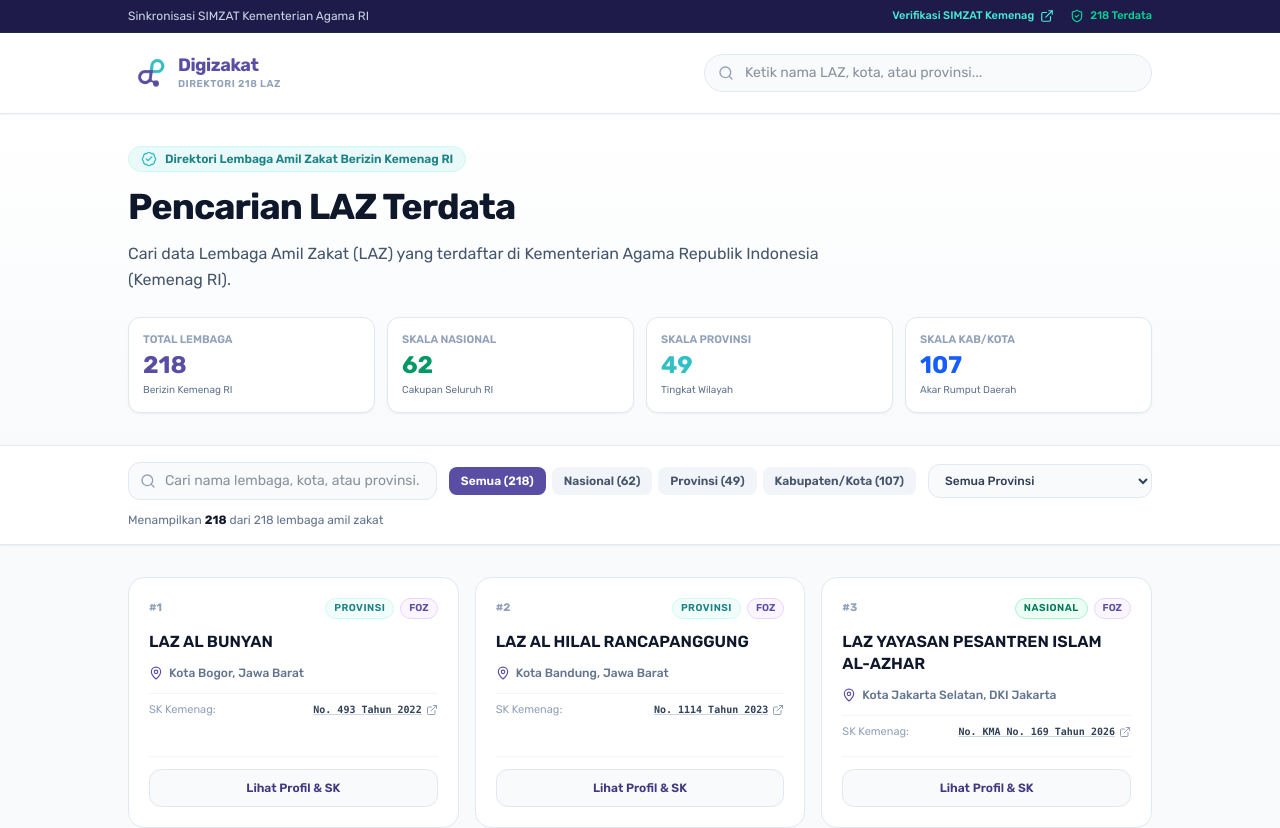
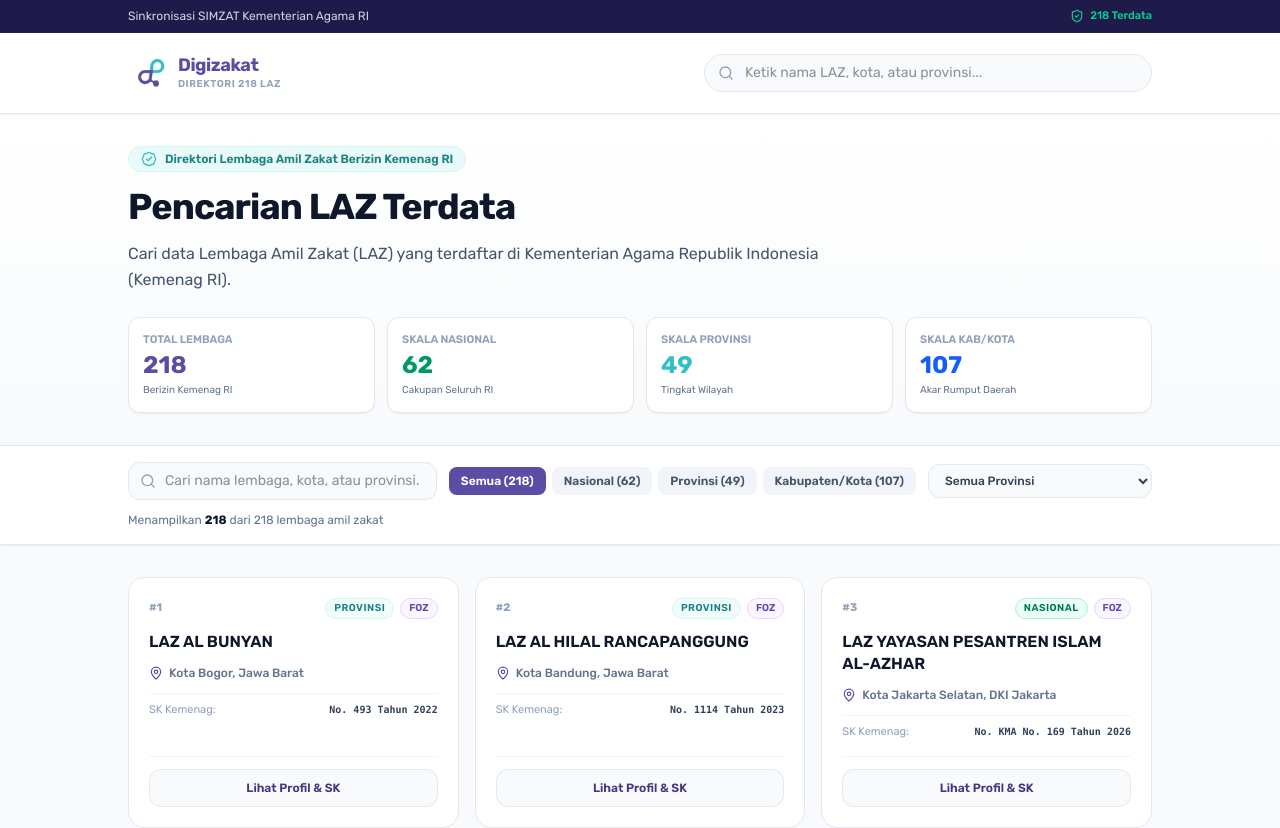
Before and after one commit to samudracodestudio/digizakat, a Next.js app: page /direktori-laz in a window 1280 px wide. Shown: the top 828 px of the page. Built offline with nearby package versions, Linux system fonts and the light colour scheme.

Commit message:
style: remove all direct SIMZAT external links except the official attribution in footer

```diff
--- a/app/direktori-laz/page.tsx
+++ b/app/direktori-laz/page.tsx
@@ -120,15 +120,6 @@ export default function DirektoriLazPage() {
           </div>
 
           <div className="flex items-center gap-4 shrink-0 text-[11px] text-slate-300">
-            <a
-              href="https://simzat.kemenag.go.id/simzat/apps/web/daftar_laz"
-              target="_blank"
-              rel="noopener noreferrer"
-              className="hidden sm:flex items-center gap-1.5 text-teal-300 hover:text-white font-medium transition"
-            >
-              <span>Verifikasi SIMZAT Kemenag</span>
-              <ExternalLink className="w-3.5 h-3.5" />
-            </a>
             <div className="flex items-center gap-1.5 text-emerald-400 font-medium">
               <ShieldCheck className="w-3.5 h-3.5" />
               <span>218 Terdata</span>
@@ -388,16 +379,9 @@ export default function DirektoriLazPage() {
                     {/* Legalitas status preview */}
                     <div className="pt-2 border-t border-slate-100 flex items-center justify-between text-[11px] gap-2">
                       <span className="text-slate-400 shrink-0">SK Kemenag:</span>
-                      <a
-                        href={laz.simzat_detail_url || 'https://simzat.kemenag.go.id/simzat/apps/web/daftar_laz'}
-                        target="_blank"
-                        rel="noopener noreferrer"
-                        className="font-semibold text-slate-700 hover:text-[#5a4ea4] underline decoration-slate-300 hover:decoration-[#5a4ea4] truncate text-right font-mono text-[10px] inline-flex items-center gap-1 transition"
-                        title="Buka verifikasi SK di SIMZAT Kemenag"
-                      >
-                        <span className="truncate">{laz.sk_number ? `No. ${laz.sk_number}` : 'Cek SK Kemenag'}</span>
-                        <ExternalLink className="w-3 h-3 shrink-0 text-slate-400" />
-                      </a>
+                      <span className="font-semibold text-slate-700 truncate text-right font-mono text-[10px]" title={laz.sk_number}>
+                        {laz.sk_number ? `No. ${laz.sk_number}` : 'Terdaftar'}
+                      </span>
                     </div>
 
                   </div>
@@ -534,21 +518,12 @@ export default function DirektoriLazPage() {
             </div>
 
             {/* Modal Footer CTA */}
-            <div className="p-4 bg-slate-50 border-t border-slate-200 flex items-center gap-2">
+            <div className="p-4 bg-slate-50 border-t border-slate-200 flex items-center justify-end">
               <a
-                href={activeLazDetail.simzat_detail_url}
+                href={activeLazDetail.donation_url || activeLazDetail.website_url || '#'}
                 target="_blank"
                 rel="noopener noreferrer"
-                className="text-xs text-slate-500 hover:text-slate-800 underline px-2 py-1 flex items-center gap-1"
-              >
-                Cek SK Kemenag <ExternalLink className="w-3 h-3" />
-              </a>
-
-              <a
-                href={activeLazDetail.donation_url || activeLazDetail.simzat_detail_url}
-                target="_blank"
-                rel="noopener noreferrer"
-                className="flex-1 py-2.5 bg-[#31c0c6] hover:bg-[#259fa4] text-white rounded-xl text-center text-xs font-semibold shadow flex items-center justify-center gap-1.5 transition"
+                className="w-full py-2.5 bg-[#31c0c6] hover:bg-[#259fa4] text-white rounded-xl text-center text-xs font-semibold shadow flex items-center justify-center gap-1.5 transition"
               >
                 <HeartHandshake className="w-4 h-4" />
                 Donasi di Situs Resmi ↗
```
